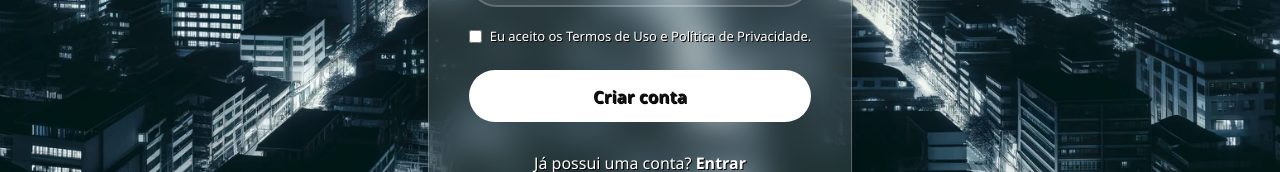
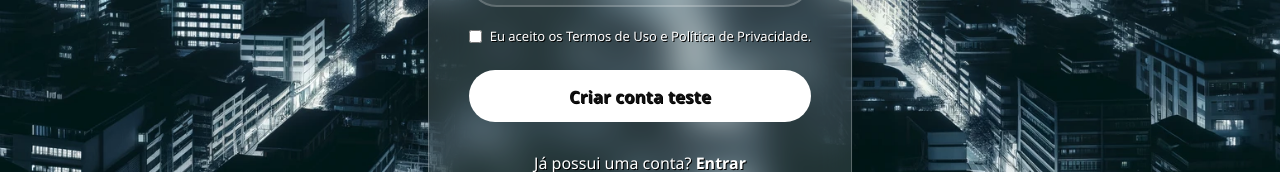
Before and after one commit to Luizfelipeosz/Noir-Avenue, a React (Vite) app: page /cadastro in a window 1280 px wide. Shown: the part 622-794 px from the top of the page. Built offline with nearby package versions, Linux system fonts and the light colour scheme.

Commit message:
test: validate pull request workflow

```diff
--- a/src/components/cadastro/Cadastro.jsx
+++ b/src/components/cadastro/Cadastro.jsx
@@ -145,7 +145,7 @@ const Cadastro = () => {
         </div>
 
         <button type="submit">
-          Criar conta
+          Criar conta teste
         </button>
 
         <div className="login-link">
```
